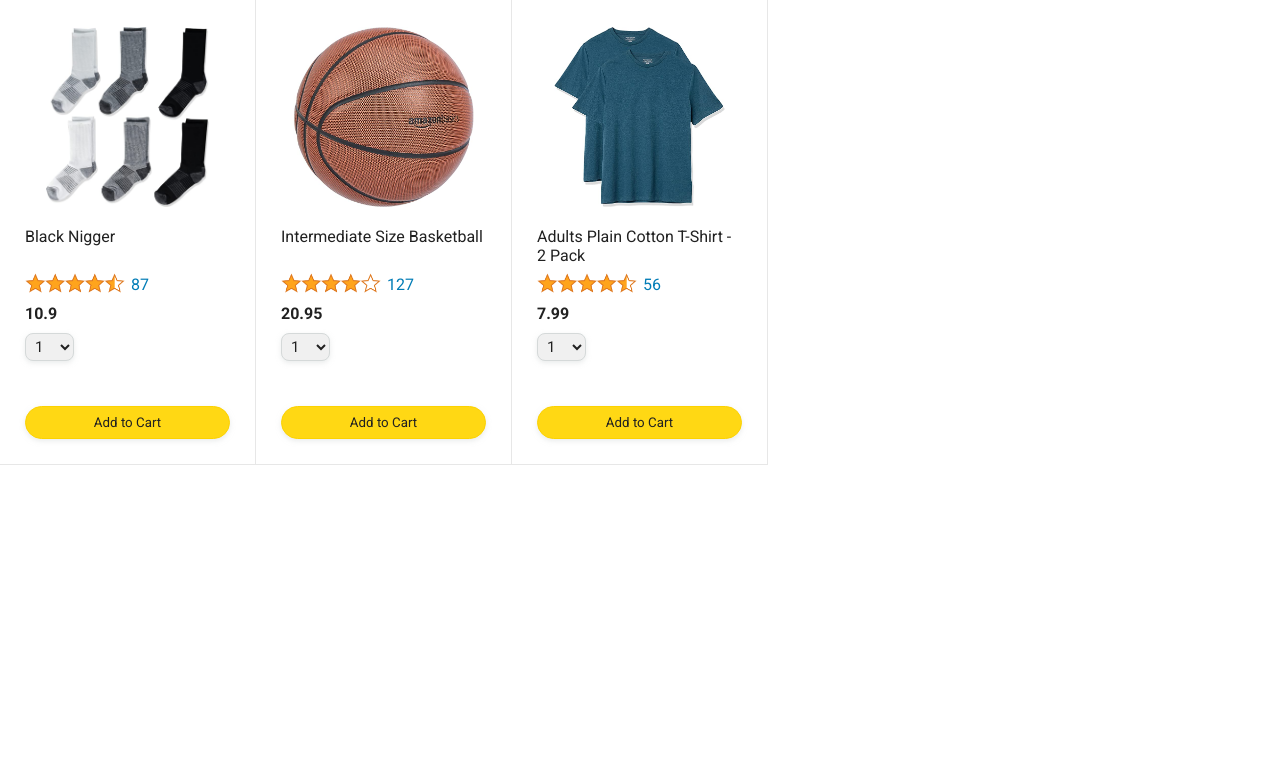
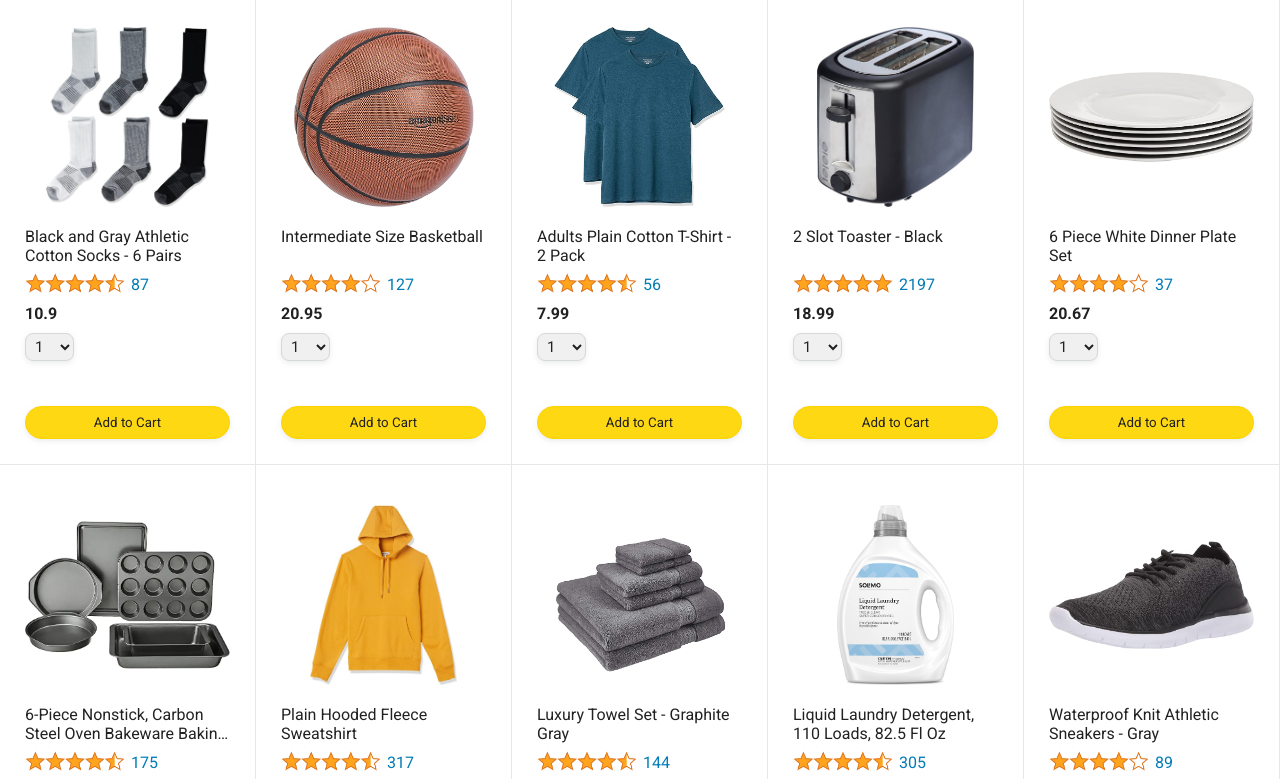
Before and after one commit to itsAkshay-00/Amazon-clone-, a plain HTML site: page amazon.html in a window 1280 px wide. Shown: the part 73-852 px from the top of the page. Before the commit the page ends 800 px from the top, so only its background shows below. Drawn offline with Linux system fonts and the light colour scheme.

Commit message:
new data

```diff
--- a/JS/amazon.js
+++ b/JS/amazon.js
@@ -1,33 +1,72 @@
-console.log("hello");
-const products = [
-    {
-        image: 'images/products/athletic-cotton-socks-6-pairs.jpg',
-        name: 'Black Nigger',
-        rating: {
-            stars: 4.5,
-            count: 87
-        },
-        priceCents: 1090,
-    },
-    {
-        image: 'images/products/intermediate-composite-basketball.jpg',
-        name: 'Intermediate Size Basketball',
-        rating: {
-            stars: 4,
-            count: 127
-        },
-        priceCents: 2095,
-    },
-    {
-        image: 'images/products/adults-plain-cotton-tshirt-2-pack-teal.jpg',
-        name: 'Adults Plain Cotton T-Shirt - 2 Pack',
-        rating: {
-            stars: 4.5,
-            count: 56
-        },
-        priceCents: 799,
-    },
-];
+// const products = [
+//     {
+//         image: 'images/products/athletic-cotton-socks-6-pairs.jpg',
+//         name: 'Black Nigger',
+//         rating: {
+//             stars: 4.5,
+//             count: 87
+//         },
+//         priceCents: 1090,
+//     },
+//     {
+//         image: 'images/products/intermediate-composite-basketball.jpg',
+//         name: 'Intermediate Size Basketball',
+//         rating: {
+//             stars: 4,
+//             count: 127
+//         },
+//         priceCents: 2095,
+//     },
+//     {
+//         image: 'images/products/adults-plain-cotton-tshirt-2-pack-teal.jpg',
+//         name: 'Adults Plain Cotton T-Shirt - 2 Pack',
+//         rating: {
+//             stars: 4.5,
+//             count: 56
+//         },
+//         priceCents: 799,
+//     },
+//     {
+//     image: "images/products/black-2-slot-toaster.jpg",
+//     name: "2 Slot Toaster - Black",
+//     rating: {
+//       stars: 5,
+//       count: 2197
+//     },
+//     priceCents: 1899,
+//   },
+//   {
+//     image: "images/products/6-piece-white-dinner-plate-set.jpg",
+//     name: "6 Piece White Dinner Plate Set",
+//     rating: {
+//       stars: 4,
+//       count: 37
+//     },
+//     priceCents: 2067,
+
+//   },
+//   {
+//     image: "images/products/6-piece-non-stick-baking-set.webp",
+//     name: "6-Piece Nonstick, Carbon Steel Oven Bakeware Baking Set",
+//     rating: {
+//       stars: 4.5,
+//       count: 175
+//     },
+//     priceCents: 3499,
+
+//   },
+//   {
+//     image: "images/products/plain-hooded-fleece-sweatshirt-yellow.jpg",
+//     name: "Plain Hooded Fleece Sweatshirt",
+//     rating: {
+//       stars: 4.5,
+//       count: 317
+//     },
+//     priceCents: 2400,
+//   }
+
+
+// ];
 let productHtml = "";
 products.forEach((product) => {
     productHtml += `
--- a/amazon.html
+++ b/amazon.html
@@ -198,6 +198,7 @@
         </div>
       </div>
     </div>
+    <script src = "data/products.js"></script>
     <script src = "JS/amazon.js"> </script>
   </body>
 </html>
```
